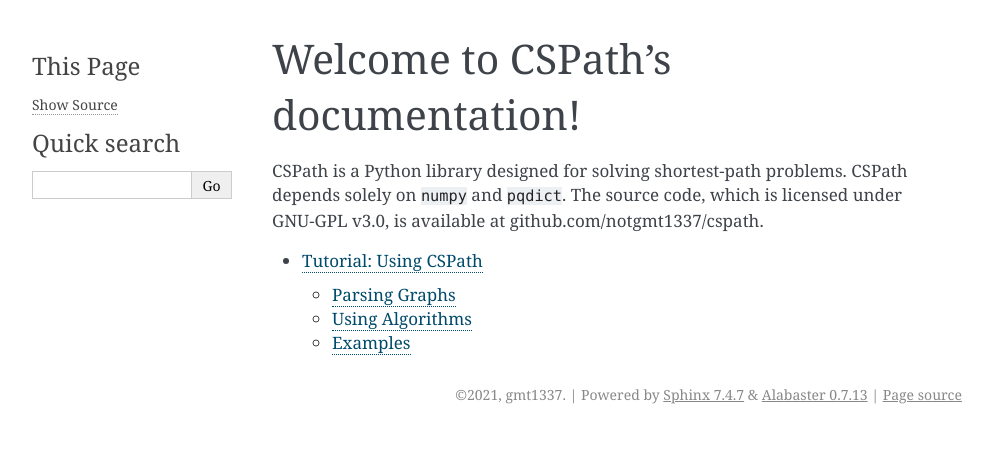
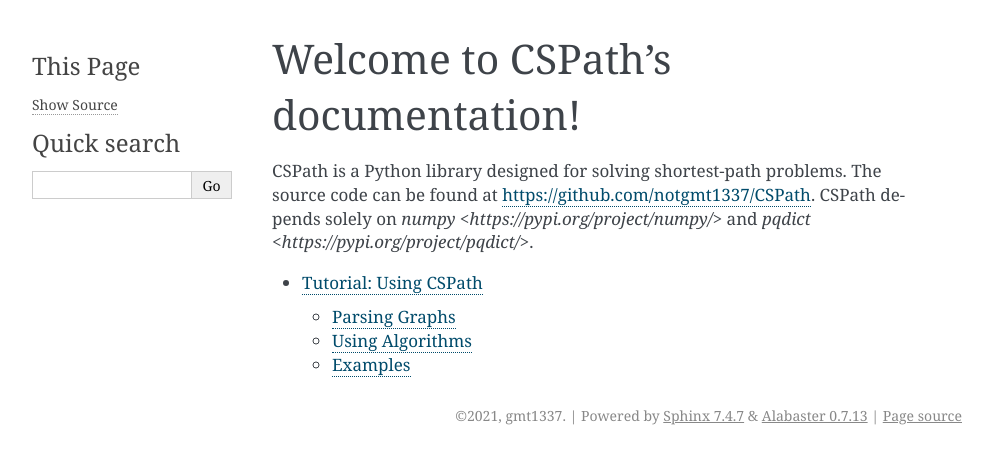
Before and after one commit to notgmt1337/CSPath, a Sphinx documentation site: the page built from docs/index.rst, in a window 1280 px wide. Shown: the top 464 px of the page, without its empty margins (148-1140 px from the left). Built offline with Sphinx 7.4.7, drawn with Linux system fonts in a browser that asks for light colours.

Commit message:
Update index.rst

```diff
--- a/docs/index.rst
+++ b/docs/index.rst
@@ -1,8 +1,8 @@
 Welcome to CSPath's documentation!
 ==================================
 
-CSPath is a Python library designed for solving shortest-path problems.
-CSPath depends solely on :code:`numpy` and :code:`pqdict`. The source code, which is licensed under GNU-GPL v3.0, is available at github.com/notgmt1337/cspath.
+CSPath is a Python library designed for solving shortest-path problems. The source code can be found at https://github.com/notgmt1337/CSPath.
+CSPath depends solely on `numpy <https://pypi.org/project/numpy/>` and `pqdict <https://pypi.org/project/pqdict/>`.
 
 .. toctree::
    :maxdepth: 2
```
